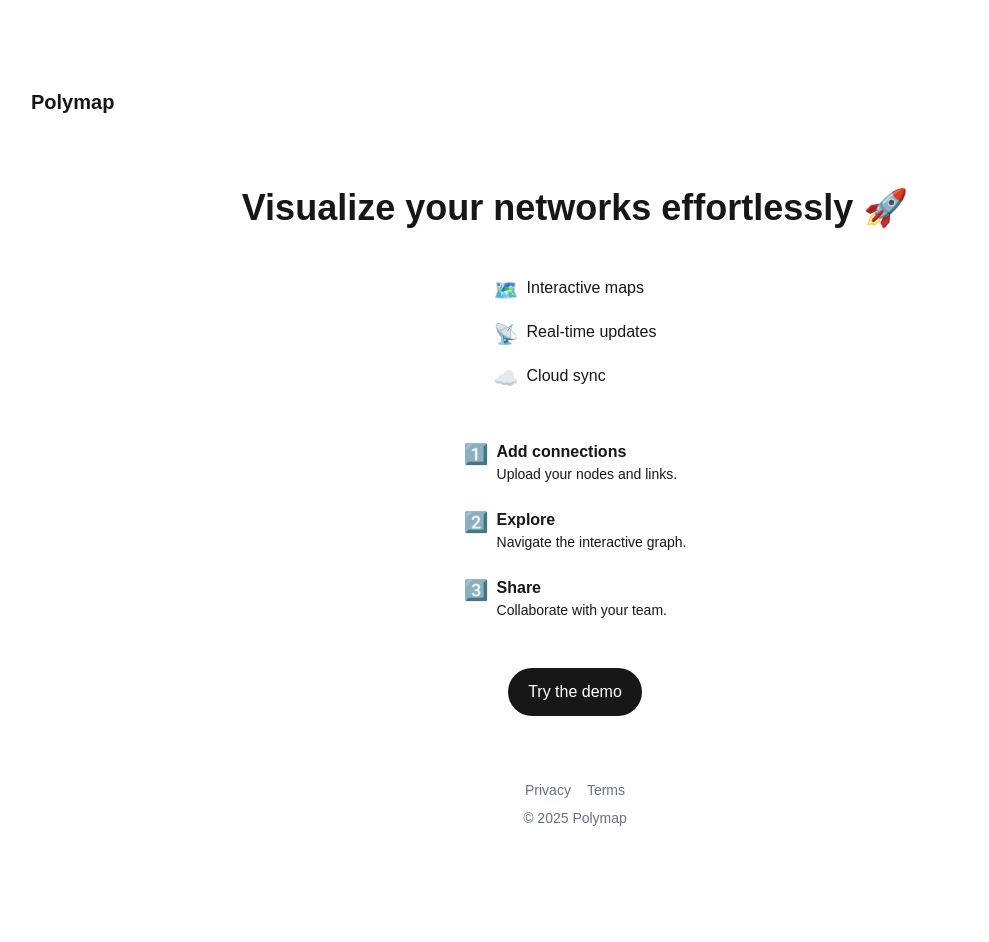
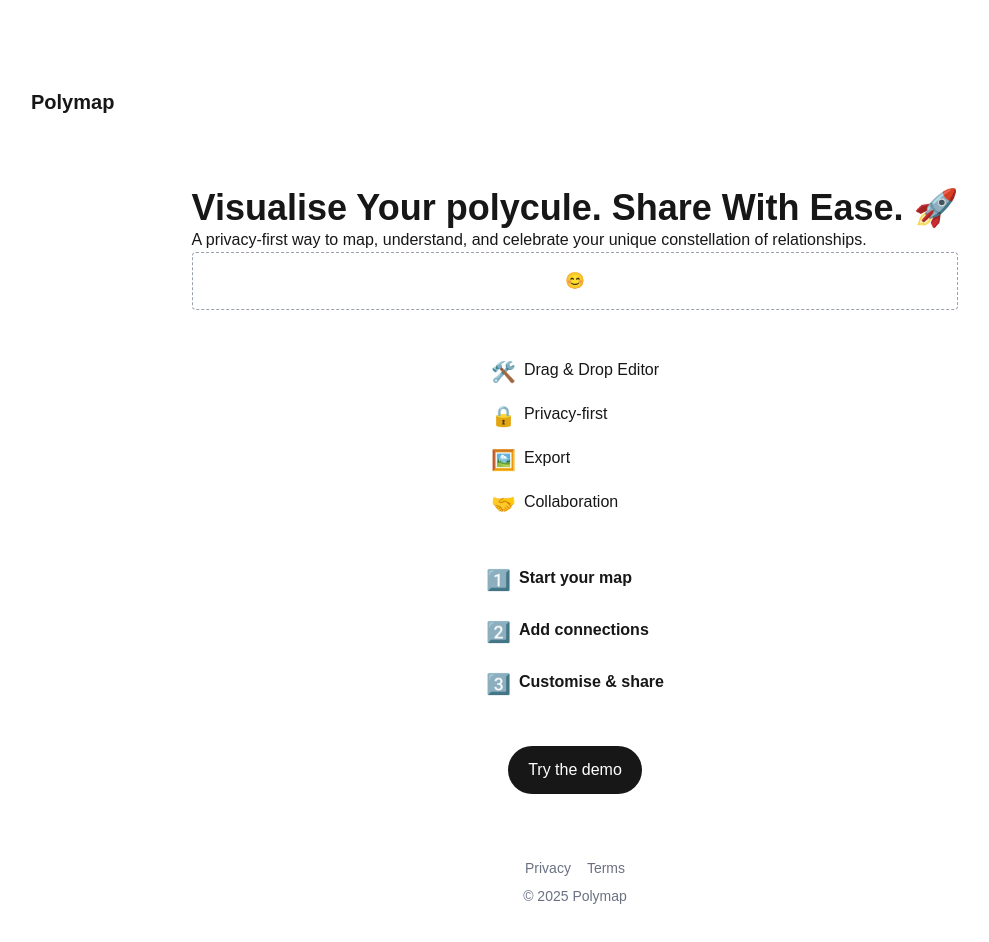
Before and after one commit to SmolSoftBoi/polymap, a Next.js app in the folder apps/web/: page / in a window 1280 px wide. Shown: the top 942 px of the page, without its empty margins (65-1054 px from the left). Before the commit the page ends 908 px from the top, so only its background shows below. Built offline with nearby package versions, Linux system fonts and the light colour scheme.

Commit message:
feat: enhance layout with Header and Footer components, update Home page content and structure

```diff
--- a/apps/web/src/app/layout.tsx
+++ b/apps/web/src/app/layout.tsx
@@ -1,6 +1,8 @@
 import type { Metadata } from "next";
 import { Geist, Geist_Mono } from "next/font/google";
 import "./globals.css";
+import { Header } from "@/components/Header";
+import { Footer } from "@/components/Footer";
 
 const geistSans = Geist({
   variable: "--font-geist-sans",
@@ -28,7 +30,11 @@ export default function RootLayout({
       <body
         className={`${geistSans.variable} ${geistMono.variable} antialiased`}
       >
-        {children}
+        <div className="flex min-h-screen flex-col gap-16 p-8 sm:p-20">
+          <Header title="Polymap" />
+          {children}
+          <Footer links={[{ href: '/privacy', label: 'Privacy' }, { href: '/terms', label: 'Terms' }]} />
+        </div>
       </body>
     </html>
   );
--- a/apps/web/src/app/page.tsx
+++ b/apps/web/src/app/page.tsx
@@ -1,41 +1,40 @@
 import Link from 'next/link';
-import { Header } from '../components/Header';
-import { Footer } from '../components/Footer';
 import { FeatureHighlights } from '../components/FeatureHighlights';
 import { HowItWorks } from '../components/HowItWorks';
+import { Demo } from '@/components/Demo';
 
 /** Landing page component. */
 export default function Home() {
   return (
-    <div className="flex min-h-screen flex-col gap-16 p-8 sm:p-20">
-      <Header title="Polymap" />
     <main className="flex flex-1 flex-col items-center gap-12">
+      <section className="hero">
         <h1 className="text-center text-4xl font-bold">
-          Visualize your networks effortlessly 🚀
+          Visualise Your polycule. Share With Ease. 🚀
         </h1>
+        <p>A privacy-first way to map, understand, and celebrate your unique constellation of relationships.</p>
+        <Demo />
+      </section>
       <FeatureHighlights
         features={[
-            { icon: '🗺️', text: 'Interactive maps' },
-            { icon: '📡', text: 'Real-time updates' },
-            { icon: '☁️', text: 'Cloud sync' },
+          { icon: '🛠️', text: 'Drag & Drop Editor' },
+          { icon: '🔒', text: 'Privacy-first' },
+          { icon: '🖼️', text: 'Export' },
+          { icon: '🤝', text: 'Collaboration' },
         ]}
       />
       <HowItWorks
         steps={[
           {
             icon: '1️⃣',
-              title: 'Add connections',
-              description: 'Upload your nodes and links.',
+            title: 'Start your map',
           },
           {
             icon: '2️⃣',
-              title: 'Explore',
-              description: 'Navigate the interactive graph.',
+            title: 'Add connections',
           },
           {
             icon: '3️⃣',
-              title: 'Share',
-              description: 'Collaborate with your team.',
+            title: 'Customise & share',
           },
         ]}
       />
@@ -46,7 +45,5 @@ export default function Home() {
         Try the demo
       </Link>
     </main>
-      <Footer links={[{ href: '/privacy', label: 'Privacy' }, { href: '/terms', label: 'Terms' }]} />
-    </div>
   );
 }
--- a/apps/web/src/components/Demo.tsx
+++ b/apps/web/src/components/Demo.tsx
@@ -5,7 +5,7 @@ import type { FC } from 'react';
 /** Props for {@link Demo}. */
 export interface DemoProps {
   /** Message to display. */
-  message: string;
+  message?: string;
 }
 
 /**
--- a/apps/web/src/components/HowItWorks.tsx
+++ b/apps/web/src/components/HowItWorks.tsx
@@ -11,7 +11,7 @@ export interface Step {
   /** Title of the step. */
   title: string;
   /** Detailed explanation. */
-  description: string;
+  description?: string;
 }
 
 /** Props for {@link HowItWorks}. */
```
Lines whose indentation alone changed are shown as unchanged.
